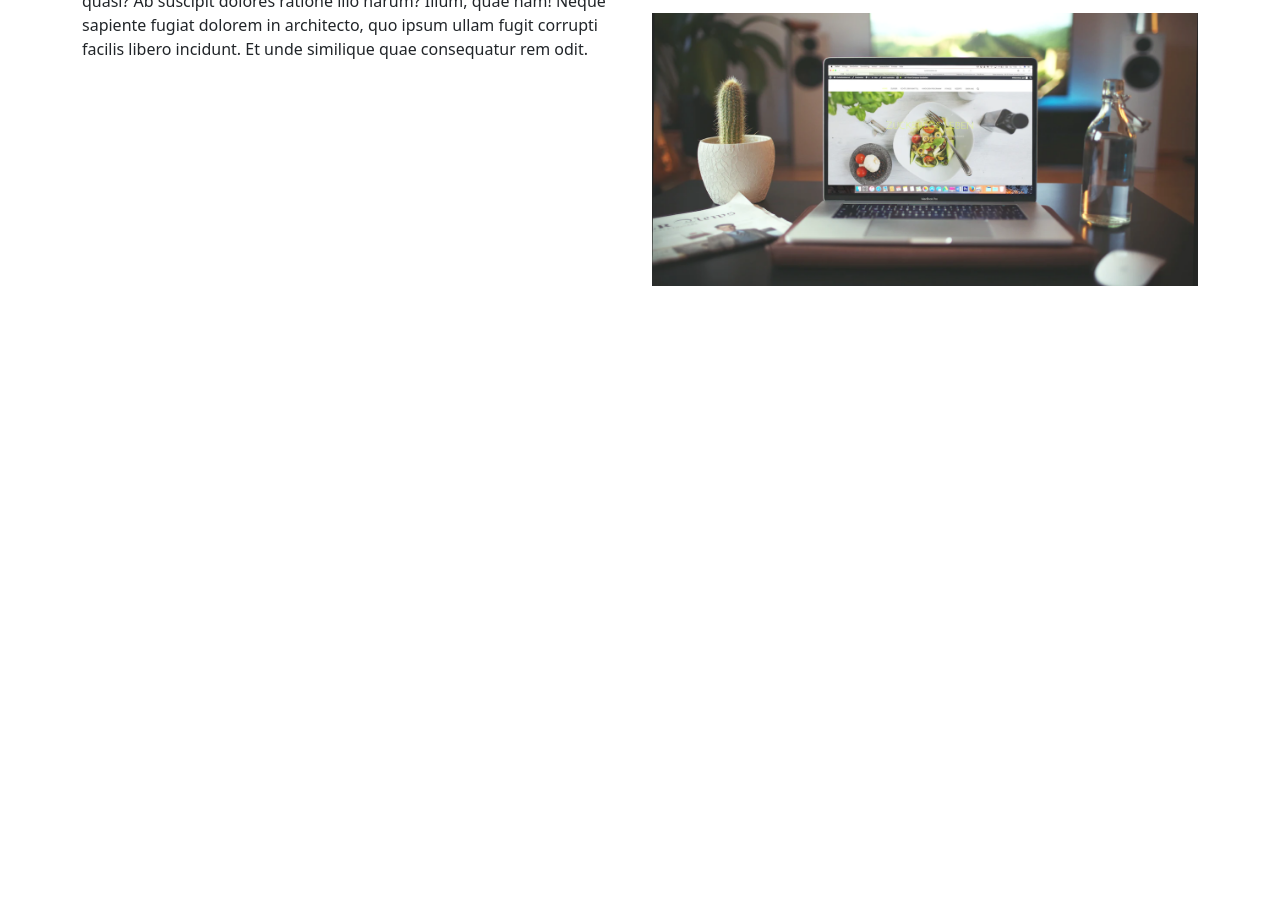
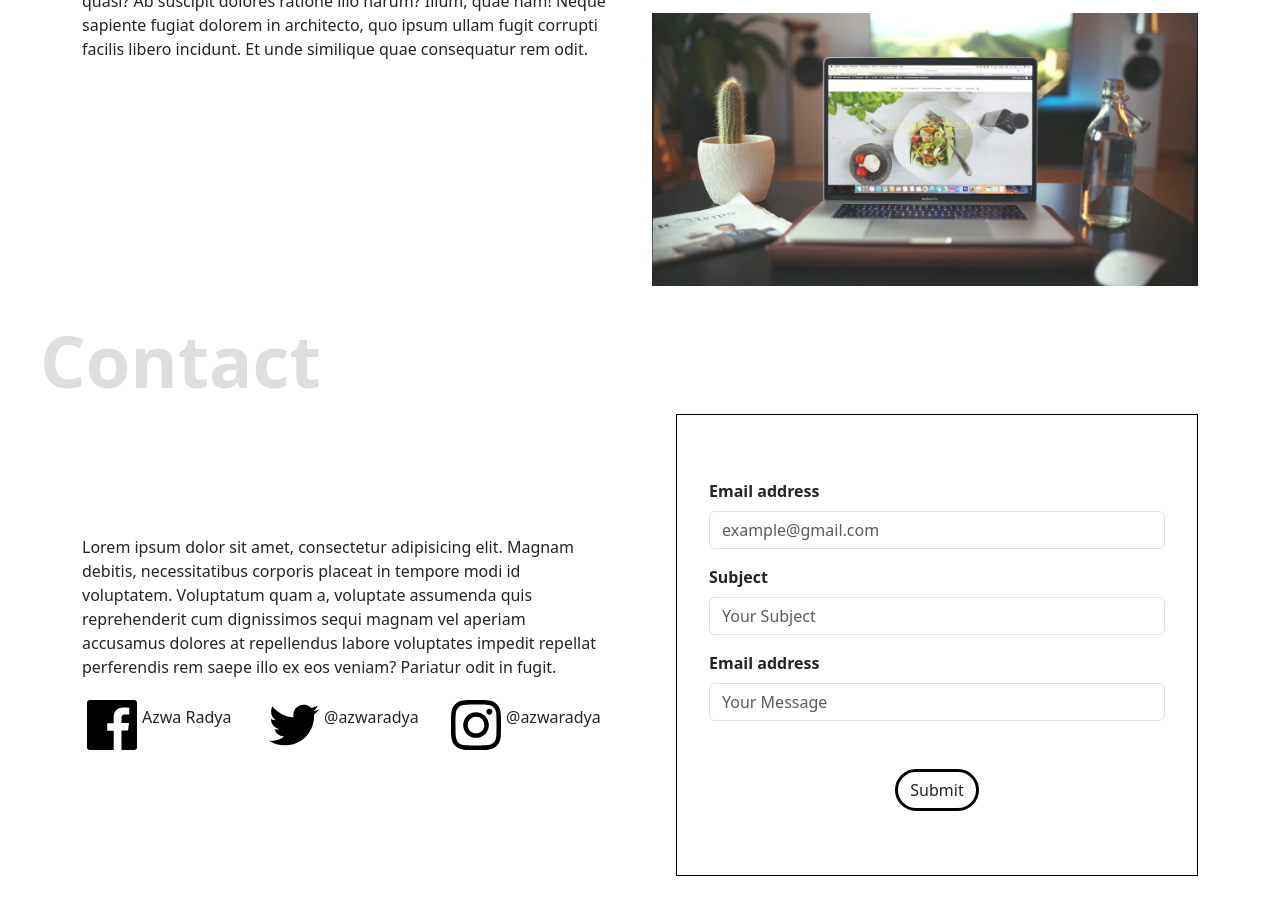
Before and after one commit to piqxxu/Portofolio, a plain HTML site: page index.html in a window 1280 px wide. Shown: the part 1637-2551 px from the top of the page. Before the commit the page ends 1923 px from the top, so only its background shows below. Drawn offline with nearby package versions, Linux system fonts and the light colour scheme.

Commit message:
add contact

```diff
--- a/index.html
+++ b/index.html
@@ -102,6 +102,46 @@
              </div>
          </div>
       </section>
+      <section id="contact" class="contact container">
+         <div class="row d-flex align-items-center gap-5">
+            <div class="col">
+               <p>Lorem ipsum dolor sit amet, consectetur adipisicing elit. Magnam debitis, necessitatibus corporis placeat in tempore modi id voluptatem. Voluptatum quam a, voluptate assumenda quis reprehenderit cum dignissimos sequi magnam vel aperiam accusamus dolores at repellendus labore voluptates impedit repellat perferendis rem saepe illo ex eos veniam? Pariatur odit in fugit.</p>
+               <div class="row">
+                  <div class="col d-flex align-items-center">
+                     <img src="images/Facebook.svg" alt="Facebook icon">
+                     <p>Azwa Radya</p>
+                  </div>
+                  <div class="col d-flex align-items-center">
+                     <img src="images/Twitter.svg" alt="Twitter icon">
+                     <p>@azwaradya</p>
+                  </div>
+                  <div class="col d-flex align-items-center">
+                     <img src="images/Instagram.svg" alt="Instagram icon">
+                     <p>@azwaradya</p>
+                  </div>
+               </div>
+            </div>
+            <div class="col">
+               <form class="contact-form" onsubmit="onFormSubmit(event)">
+                  <div class="mb-3">
+                    <label for="input-email" class="form-label">Email address</label>
+                    <input type="email" class="form-control" id="input-email" placeholder="example@gmail.com" required>
+                  </div>
+                  <div class="mb-3">
+                    <label for="input-subject" class="form-label">Subject</label>
+                    <input type="text" class="form-control" id="input-subject" placeholder="Your Subject">
+                  </div>
+                  <div class="mb-3">
+                     <label for="input-message" class="form-label">Email address</label>
+                     <input type="text" class="form-control" id="input-message" placeholder="Your Message">
+                   </div>
+                   <div class="d-flex justify-content-center mt-5">
+                     <button type="submit" class="btn">Submit</button>
+                   </div>
+                </form>
+            </div>
+         </div>
+      </section>
     <script src="https://cdn.jsdelivr.net/npm/@popperjs/core@2.11.8/dist/umd/popper.min.js" integrity="sha384-I7E8VVD/ismYTF4hNIPjVp/Zjvgyol6VFvRkX/vR+Vc4jQkC+hVqc2pM8ODewa9r" crossorigin="anonymous"></script>
     <script src="https://cdn.jsdelivr.net/npm/bootstrap@5.3.1/dist/js/bootstrap.min.js" integrity="sha384-Rx+T1VzGupg4BHQYs2gCW9It+akI2MM/mndMCy36UVfodzcJcF0GGLxZIzObiEfa" crossorigin="anonymous"></script>
     <script src="https://code.jquery.com/jquery-3.7.0.min.js" integrity="sha256-2Pmvv0kuTBOenSvLm6bvfBSSHrUJ+3A7x6P5Ebd07/g=" crossorigin="anonymous"></script>
--- a/main.js
+++ b/main.js
@@ -13,3 +13,25 @@ function toggleDetail (e) {
 
     $(detail).slideToggle()
 }
+
+function onFormSubmit (e) {
+    e.preventDefault()
+
+    const email = $("#input-email")
+    const subject = $("#input-subject")
+    const message = $("#input-message")
+
+    if (!$(email).val()) {
+        alert('Email is required.')
+    } else if (!$(subject).val()) {
+        alert('Subject is required.')
+    } else if (!$(message).val()) {
+        alert('Message is required.')
+    } else {
+        alert('Form submitted :)')
+        $(email).val('')
+        $(subject).val('')
+        $(message).val('')
+    }
+
+}
--- a/style.css
+++ b/style.css
@@ -136,3 +136,20 @@ section::before {
     justify-content: center;
     align-items: center;
 }
+
+.contact {
+    padding-bottom: 128px
+}
+
+.contact::before {
+    content: 'Contact';
+}
+
+.contact-form {
+    border: 1px solid black;
+    padding: 64px 32px;
+}
+
+.form-label {
+    font-weight: 700;
+}
```
Also changed, not shown: images/Facebook.svg (added), images/Instagram.svg (added), images/Twitter.svg (added).
